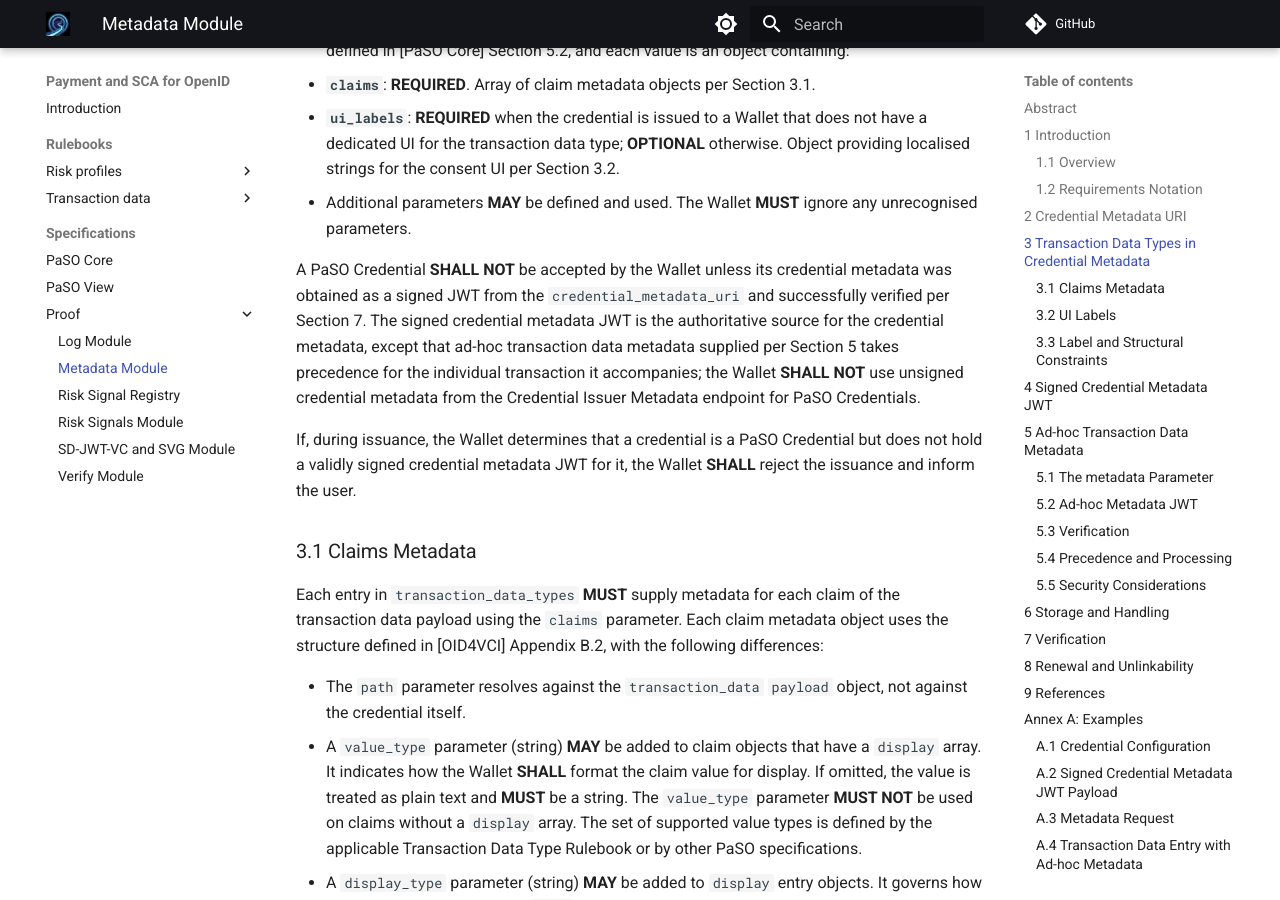
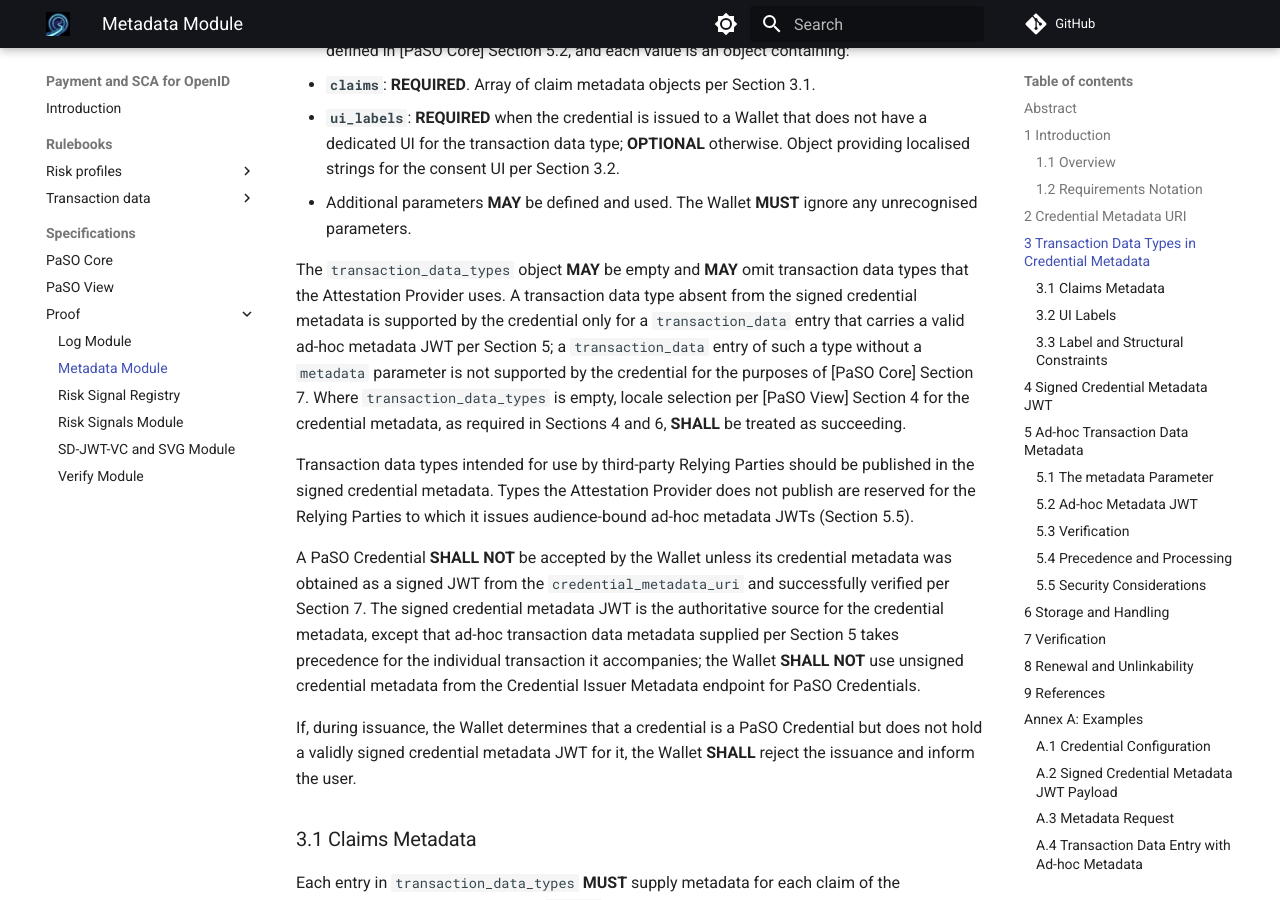
Before and after one commit to APTITUDE-Consortium/payments-and-sca-for-openid, an MkDocs documentation site: the page built from docs/specifications/proof/paso-proof-metadata.md, in a window 1280 px wide and 900 px high, scrolled down 1954 px. Built offline with MkDocs 1.6.1 and Material for MkDocs 9.7.7, drawn with Linux system fonts in a browser that asks for light colours; comment, search, counter and statistics services are not loaded; the version menu is left out.

Commit message:
spec(metadata): allow empty or partial transaction_data_types

```diff
--- a/docs/specifications/proof/paso-proof-metadata.md
+++ b/docs/specifications/proof/paso-proof-metadata.md
@@ -41,6 +41,10 @@ The credential metadata for a PaSO Credential **SHALL** include the following pa
   - **`claims`**: **REQUIRED**. Array of claim metadata objects per Section 3.1.
   - **`ui_labels`**: **REQUIRED** when the credential is issued to a Wallet that does not have a dedicated UI for the transaction data type; **OPTIONAL** otherwise. Object providing localised strings for the consent UI per Section 3.2.
   - Additional parameters **MAY** be defined and used. The Wallet **MUST** ignore any unrecognised parameters.
+
+The `transaction_data_types` object **MAY** be empty and **MAY** omit transaction data types that the Attestation Provider uses. A transaction data type absent from the signed credential metadata is supported by the credential only for a `transaction_data` entry that carries a valid ad-hoc metadata JWT per Section 5; a `transaction_data` entry of such a type without a `metadata` parameter is not supported by the credential for the purposes of [PaSO Core] Section 7. Where `transaction_data_types` is empty, locale selection per [PaSO View] Section 4 for the credential metadata, as required in Sections 4 and 6, **SHALL** be treated as succeeding.
+
+Transaction data types intended for use by third-party Relying Parties should be published in the signed credential metadata. Types the Attestation Provider does not publish are reserved for the Relying Parties to which it issues audience-bound ad-hoc metadata JWTs (Section 5.5).
 
 A PaSO Credential **SHALL NOT** be accepted by the Wallet unless its credential metadata was obtained as a signed JWT from the `credential_metadata_uri` and successfully verified per Section 7. The signed credential metadata JWT is the authoritative source for the credential metadata, except that ad-hoc transaction data metadata supplied per Section 5 takes precedence for the individual transaction it accompanies; the Wallet **SHALL NOT** use unsigned credential metadata from the Credential Issuer Metadata endpoint for PaSO Credentials.
 
```
